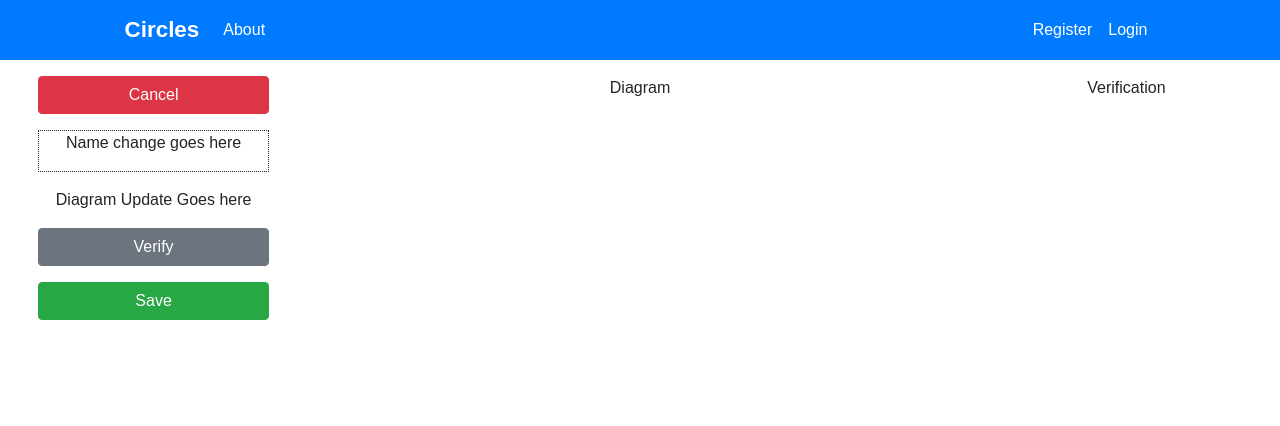
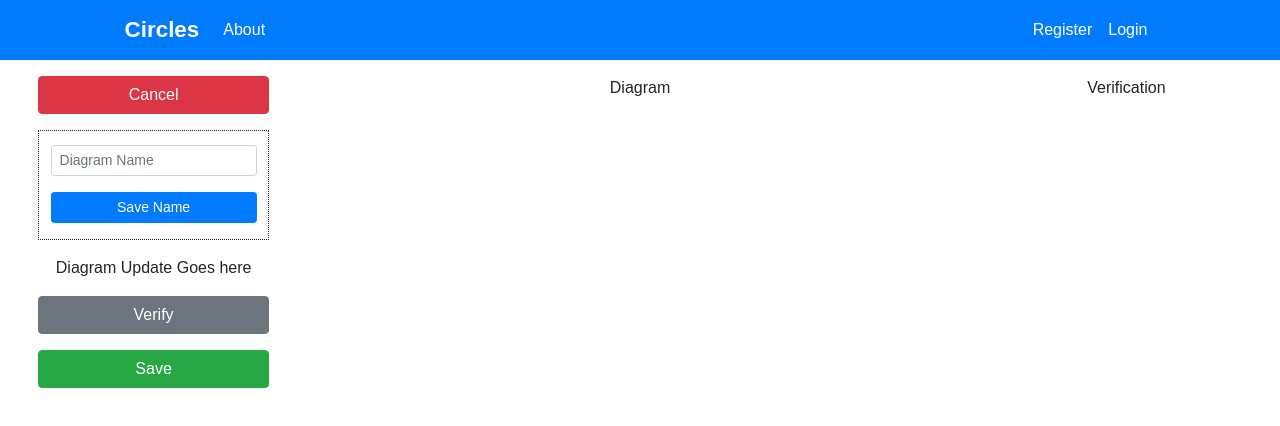
Before and after one commit to GingerNeil12/MEng_React_Frontend, a React (Create React App) app: page /diagramHome in a window 1280 px wide. Shown: the top 426 px of the page. Built offline with nearby package versions, Linux system fonts and the light colour scheme.

Commit message:
Done some styling on the DiagramName component

```diff
--- a/src/components/diagram/DiagramName.js
+++ b/src/components/diagram/DiagramName.js
@@ -1,11 +1,22 @@
 import React, { Component } from 'react'
-import { Form } from 'react-bootstrap';
+import { Form, Button } from 'react-bootstrap';
 
 class DiagramName extends Component {
   render() {
     return (
-        <Form id="diagramName" style={formStyle}>
-            <p>Name change goes here</p>
+        <Form id="diagramNameForm" style={formStyle}>
+            <Form.Group id="nameTextBox">
+              <Form.Control
+                name="name"
+                size="sm"
+                type="text"
+                placeholder="Diagram Name"
+                style={textBoxStyle}
+              />
+            </Form.Group>
+            <Form.Group id="saveButton">
+              <Button variant="primary" size="sm" style={buttonStyle}>Save Name</Button>
+            </Form.Group>
         </Form>
     )
   }
@@ -18,4 +29,17 @@ const formStyle = {
     boxSizing: 'border-box'
 }
 
+const textBoxStyle = {
+  width: '90%',
+  marginLeft: 'auto',
+  marginRight: 'auto',
+  marginTop: '1em'
+}
+
+const buttonStyle = {
+  width: '90%',
+  marginLeft: 'auto',
+  marginRight: 'auto'
+}
+
 export default DiagramName;
```
